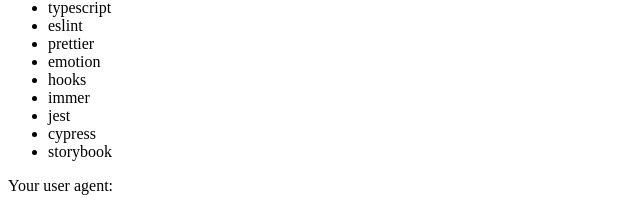
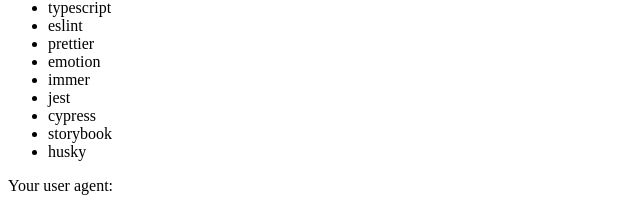
Before and after one commit to alp82/next-starter, a Next.js app: page /about in a window 1280 px wide. Shown: the part 128-339 px from the top of the page, without its empty margins (0-640 px from the left). Built offline with nearby package versions, Linux system fonts and the light colour scheme.

Commit message:
remove .next folder

```diff
--- a/pages/about/index.tsx
+++ b/pages/about/index.tsx
@@ -20,11 +20,11 @@
       <li>eslint</li>
       <li>prettier</li>
       <li>emotion</li>
-      <li>hooks</li>
       <li>immer</li>
       <li>jest</li>
       <li>cypress</li>
       <li>storybook</li>
+      <li>husky</li>
     </ul>
     <p>Your user agent: {userAgent}</p>
     <Link href="/">
```
Also changed, not shown: 1 other file (tests, documents, lock files or other folders).
